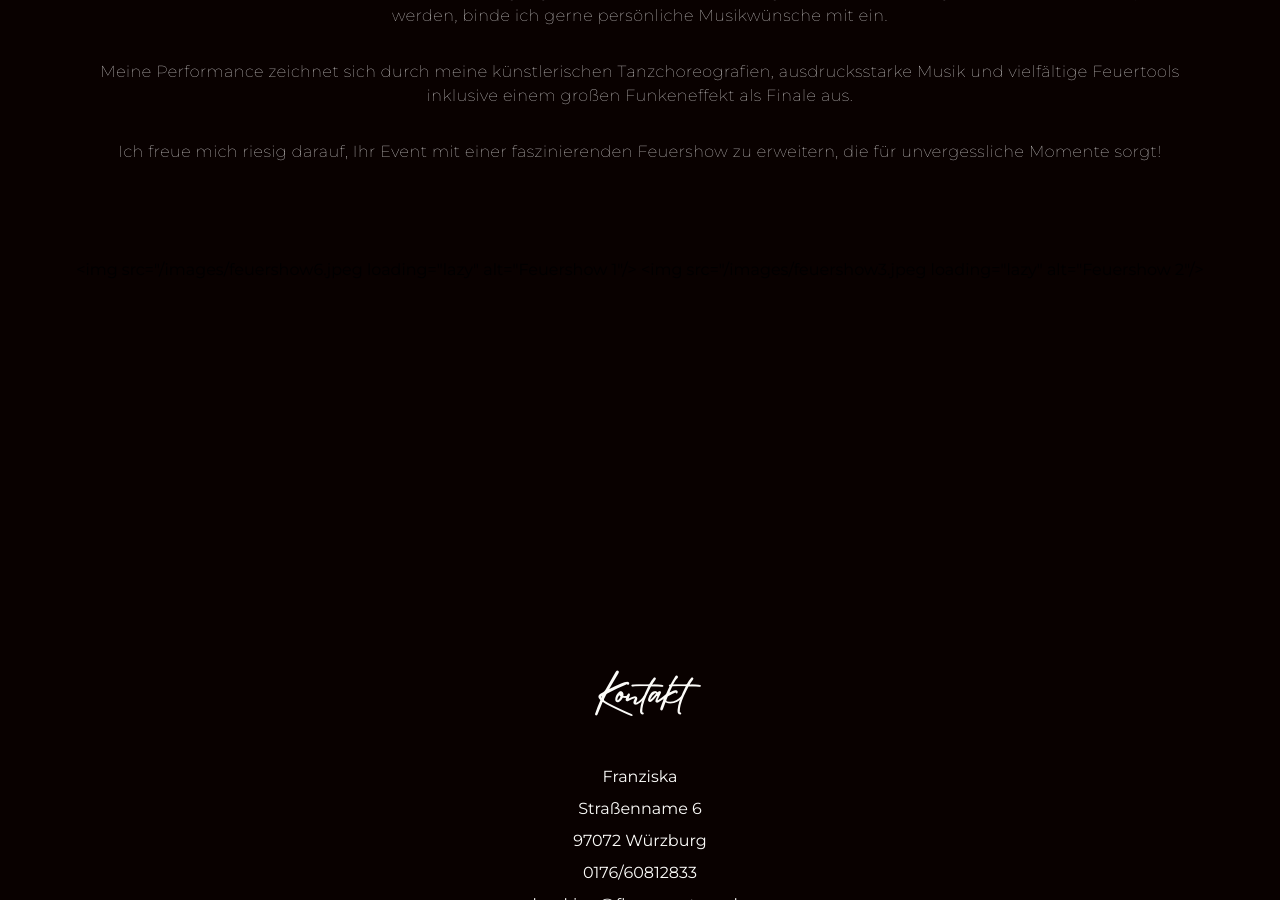
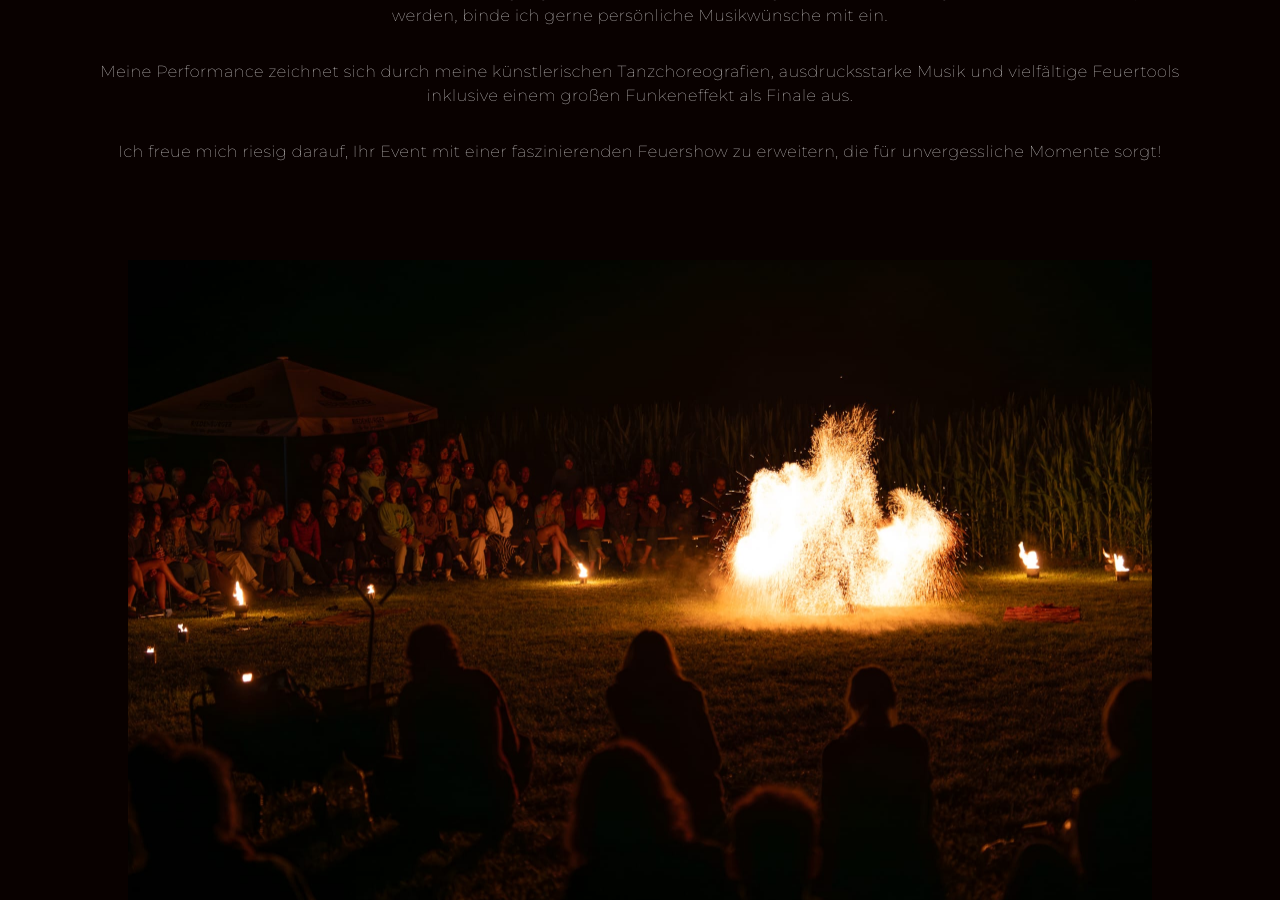
Before and after one commit to flammentanz-de/flammentanz, a Jekyll site: the page built from index.md, in a window 1280 px wide and 900 px high, scrolled down 1300 px. Built offline with Jekyll 4.4.1, drawn with Linux system fonts in a browser that asks for light colours.

Commit message:
changed urls

```diff
--- a/_layouts/default.html
+++ b/_layouts/default.html
@@ -7,8 +7,8 @@
     <link rel="preconnect" href="https://fonts.googleapis.com">
     <link rel="preconnect" href="https://fonts.gstatic.com" crossorigin>
     <link href="https://fonts.googleapis.com/css2?family=Montserrat:ital,wght@0,100..900;1,100..900&display=swap" rel="stylesheet">
-    <link rel="stylesheet" href="{{ 'assets/css/eyesomescript.css' | relative_url }}">
-    <link rel="stylesheet" href="{{ 'assets/css/style.css' | relative_url }}">
+    <link rel="stylesheet" href="assets/css/eyesomescript.css">
+    <link rel="stylesheet" href="assets/css/style.css">
 </head>
 <body>
 <main>
--- a/index.md
+++ b/index.md
@@ -33,8 +33,8 @@ title: Flammentanz - Franziska
         </p>
     </div>
     <div class="right">
-        <img src="{{ 'images/feuershow6.jpeg' | relative_url}} loading="lazy" alt="Feuershow 1"/>
-        <img src="{{ 'images/feuershow3.jpeg' | relative_url}} loading="lazy" alt="Feuershow 2"/>
+        <img src="images/feuershow6.jpeg" loading="lazy" alt="Feuershow 1"/>
+        <img src="images/feuershow3.jpeg" loading="lazy" alt="Feuershow 2"/>
     </div>
 </div>
 
```
